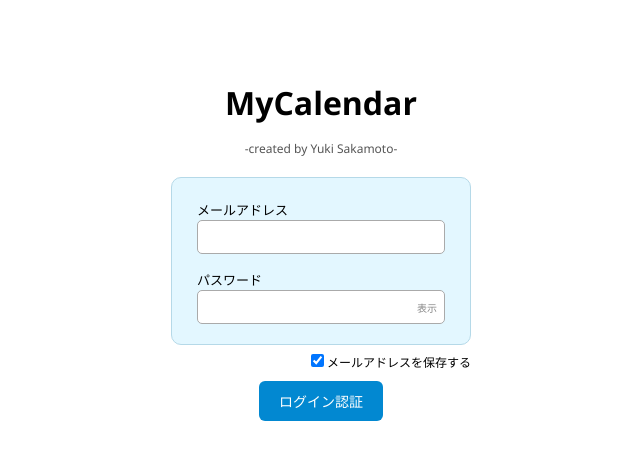
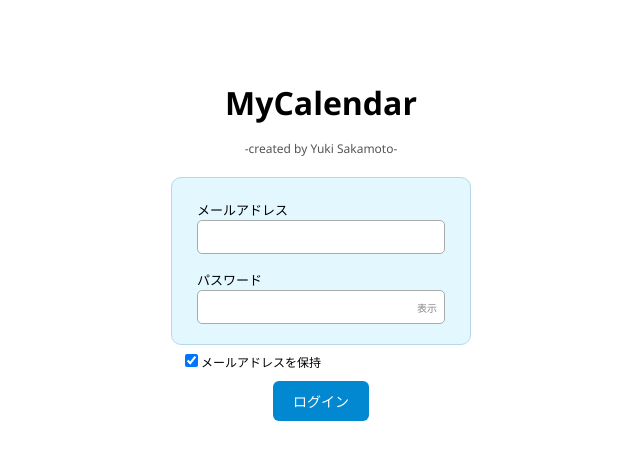
Before and after one commit to sakamotomelife-maker/calendar-app, a React (Create React App) app in the folder client/: page / in a window 1280 px wide. Shown: the top 460 px of the page, without its empty margins (319-959 px from the left). Built offline with nearby package versions, Linux system fonts and the light colour scheme; no server answers.

Commit message:
fix server

```diff
--- a/client/src/Login.css
+++ b/client/src/Login.css
@@ -64,7 +64,7 @@
   position: relative;
 }
 
-/* 「目＋表示 / 非表示」テキストボタン */
+/* 「表示 / 非表示」テキストボタン */
 .toggle-password-text {
   position: absolute;
   right: 8px;
@@ -89,10 +89,11 @@
   text-align: center;
 }
 
-/* メールアドレス保存（右寄せ） */
+/* メールアドレス保存 */
 .remember-row {
   display: flex;
-  justify-content: flex-end;
+  padding-left: 10px;
+  justify-content: flex-start;
   font-size: 12px;
 }
 
--- a/client/src/Login.js
+++ b/client/src/Login.js
@@ -101,13 +101,13 @@ export default function Login({ onLogin }) {
               checked={rememberEmail}
               onChange={(e) => setRememberEmail(e.target.checked)}
             />
-            メールアドレスを保存する
+            メールアドレスを保持
           </label>
         </div>
 
         <div className="login-btn-wrapper">
           <button type="submit" className="login-btn">
-            ログイン認証
+            ログイン
           </button>
         </div>
       </form>
```
